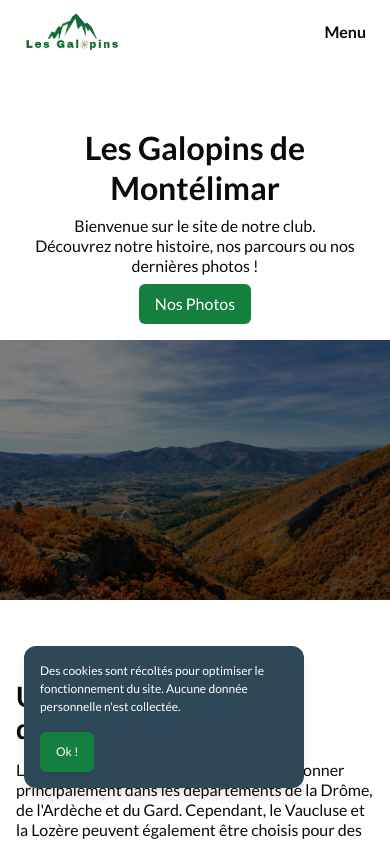
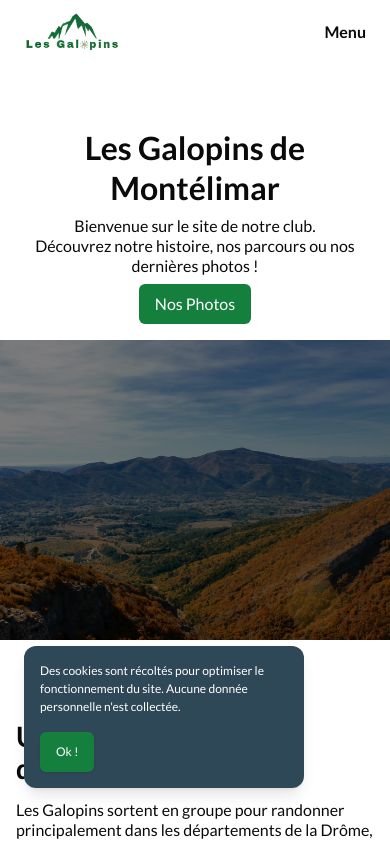
Before and after one commit to SebastienLaurentt/Galopins-Next-V2, a Next.js app: page / in a window 390 px wide. Shown: the top 842 px of the page. Built offline with nearby package versions, Linux system fonts and the light colour scheme.

Commit message:
optimize hero img for mobile and tablet display

```diff
--- a/app/page.tsx
+++ b/app/page.tsx
@@ -41,8 +41,12 @@ export default function Home() {
 
       <section className="mt-4 xl:hidden">
         <div>
-          <div className="relative mx-auto w-full overflow-hidden ">
-            <Image src={img} alt="yyy" className="w-full" />
+          <div className="relative mx-auto h-[300px] w-full overflow-hidden md:h-[400px] lg:h-[500px]">
+            <Image
+              src={img}
+              alt="yyy"
+              className="size-full scale-125 object-cover object-center"
+            />
             <div className="absolute inset-0 bg-black opacity-50"></div>
           </div>
         </div>
```
